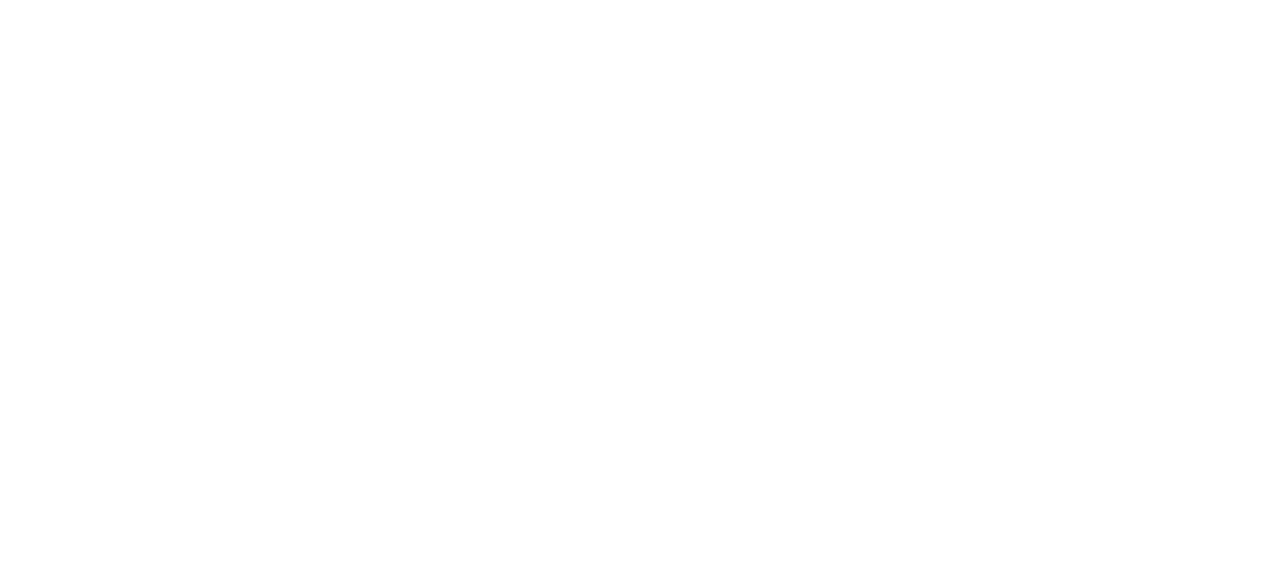
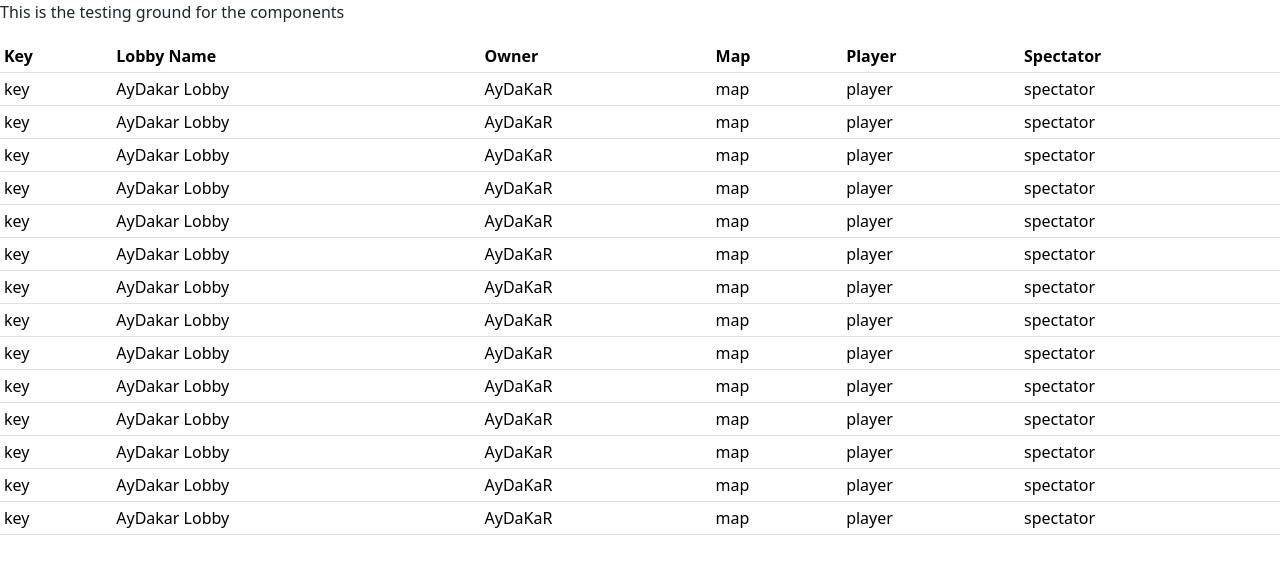
Before and after one commit to SerhatBasesgioglu/Plus30, a React (Create React App) app in the folder frontend/: page /test in a window 1280 px wide. Before the commit this address had no page. Shown: the top 574 px of the page. Built offline with nearby package versions, Linux system fonts and the light colour scheme.

Commit message:
react fix

```diff
--- a/frontend/src/App.jsx
+++ b/frontend/src/App.jsx
@@ -1,12 +1,12 @@
 import { Route, Routes } from "react-router-dom";
 import Home from "./pages/Home";
-import About from "./pages/About";
+import Test from "./pages/Test";
 
 function App() {
   return (
     <Routes>
       <Route path="/" element={<Home />} />
-      <Route path="about" element={<About />} />
+      <Route path="/test" element={<Test />} />
     </Routes>
   );
 }
--- a/frontend/src/components/Table.jsx
+++ b/frontend/src/components/Table.jsx
@@ -1,7 +1,16 @@
 const Table = ({ name, className, columns, data }) => {
+  const tableWrapper = {
+    display: "block",
+    maxHeight: "500px",
+    overflowY: "auto",
+    overflowX: "hidden",
+  };
+  const thead = { tableLayout: "fixed" };
+
   return (
+    <div style={tableWrapper}>
       <table className={className}>
-      <thead>
+        <thead style={thead}>
           <tr>
             {columns.map((column, index) => (
               <th key={index}>{column.header}</th>
@@ -18,49 +27,8 @@
           ))}
         </tbody>
       </table>
+    </div>
   );
 };
 
 export default Table;
-
-/* mock data for table, will replace the other tables with this later on
-
-  const columns = [
-    {
-      header: "Key",
-      accessor: "key",
-    },
-    {
-      header: "Lobby Name",
-      accessor: "lobbyName",
-    },
-    {
-      header: "Owner",
-      accessor: "owner",
-    },
-    {
-      header: "Map",
-      accessor: "map",
-    },
-    {
-      header: "Player",
-      accessor: "player",
-    },
-    {
-      header: "Spectator",
-      accessor: "spectator",
-    },
-  ];
-
-  const dataa = [
-    {
-      key: "key",
-      lobbyName: "AyDakar Lobby",
-      owner: "AyDaKaR",
-      map: "map",
-      player: "player",
-      spectator: "spectator",
-    },
-  ];
-
-  */
--- a/frontend/src/pages/About/About.jsx
+++ /dev/null
@@ -1,9 +0,0 @@
-const About = () => {
-  return (
-    <div>
-      <p> This is the about page my dude</p>
-    </div>
-  );
-};
-
-export default About;
--- a/frontend/src/pages/About/index.jsx
+++ /dev/null
@@ -1,2 +0,0 @@
-import About from "./About";
-export default About;
--- a/frontend/src/pages/Home/LobbyForm/LobbyForm.jsx
+++ b/frontend/src/pages/Home/LobbyForm/LobbyForm.jsx
@@ -1,6 +1,5 @@
 import { useState, useEffect } from "react";
 import createLobby from "./createLobby";
-import ToggleButton from "../../../components/ToggleButton";
 import Button from "../../../components/Button";
 
 const LobbyForm = ({ className }) => {
--- /dev/null
+++ b/frontend/src/pages/Test/Test.jsx
@@ -0,0 +1,54 @@
+import Table from "../../components/Table";
+
+const Test = () => {
+  const columns = [
+    {
+      header: "Key",
+      accessor: "key",
+    },
+    {
+      header: "Lobby Name",
+      accessor: "lobbyName",
+    },
+    {
+      header: "Owner",
+      accessor: "owner",
+    },
+    {
+      header: "Map",
+      accessor: "map",
+    },
+    {
+      header: "Player",
+      accessor: "player",
+    },
+    {
+      header: "Spectator",
+      accessor: "spectator",
+    },
+  ];
+
+  const dataa = {
+    key: "key",
+    lobbyName: "AyDakar Lobby",
+    owner: "AyDaKaR",
+    map: "map",
+    player: "player",
+    spectator: "spectator",
+  };
+
+  let dataarray = [];
+
+  for (let x = 0; x < 100; x++) {
+    dataarray[x] = dataa;
+  }
+
+  return (
+    <div>
+      <p> This is the testing ground for the components</p>
+      <Table columns={columns} data={dataarray} className="table table-sm" />
+    </div>
+  );
+};
+
+export default Test;
--- /dev/null
+++ b/frontend/src/pages/Test/index.jsx
@@ -0,0 +1,2 @@
+import Test from "./Test";
+export default Test;
```
Lines whose indentation alone changed are shown as unchanged.
